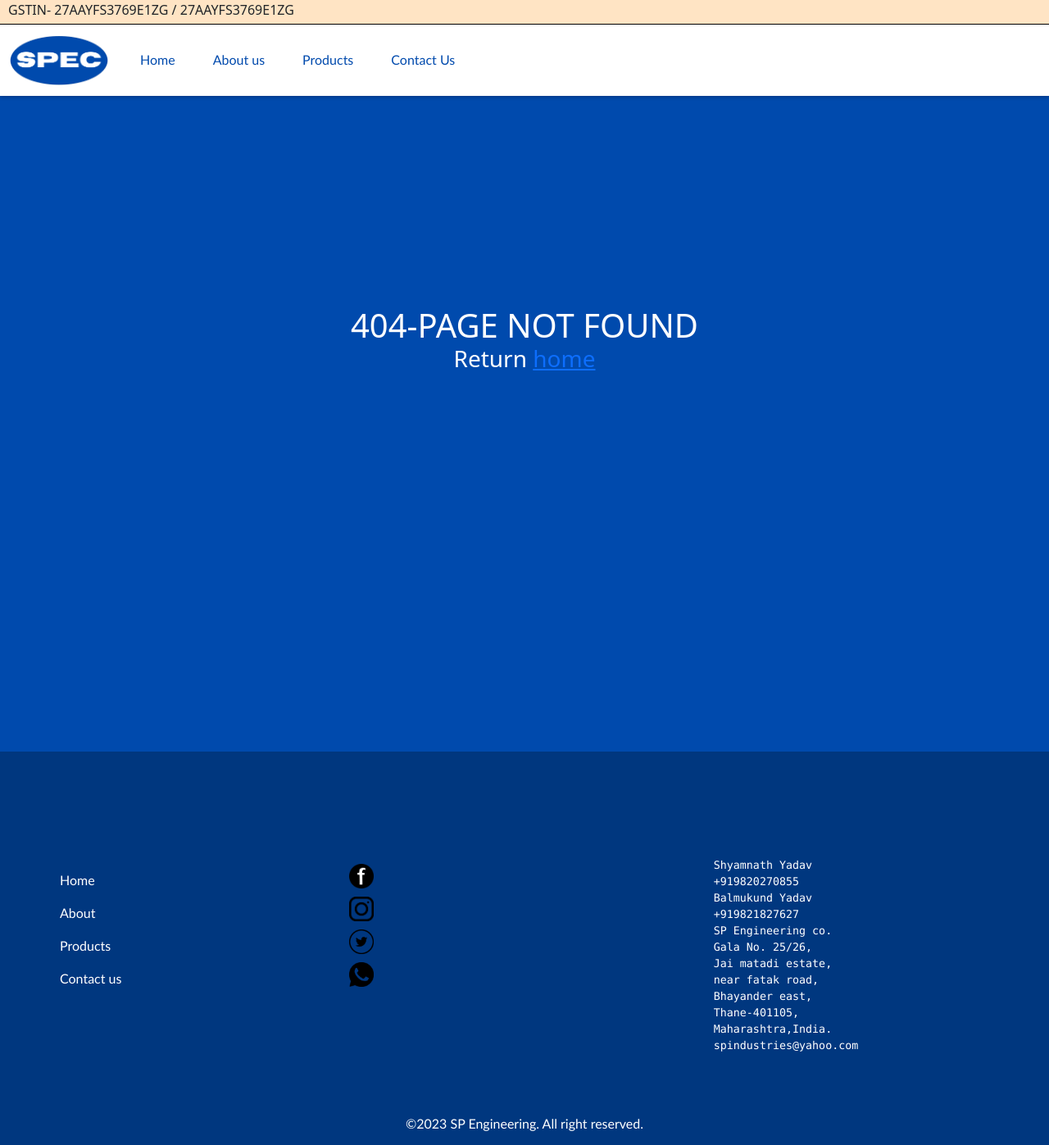
After one commit to VishalYadavGit/Spsite, a Django app: template templates/404.html in a window 1280 px wide. The commit adds this page. Shown: the whole page at 82% size. Run offline with Django 4.2, Linux system fonts and the light colour scheme; the template is opened without the code that fills it, so the values that code supplies are empty.

Commit message:
minor changes in templates

```diff
--- /dev/null
+++ b/templates/404.html
@@ -0,0 +1,20 @@
+{% extends "base.html" %}
+{% block style %}
+<style>
+    .error{
+        text-align: center;
+        padding-top: 20%;
+    }
+    .chotaerror{
+        color: white;
+    }
+</style>
+{% endblock style %}
+{% block body %}
+<div class="error">
+    <div class="chotaerror">
+        <h1 style="margin:auto;">404-PAGE NOT FOUND</h1>
+        <h3>Return <a href="/">home</a></h3>
+    </div>
+</div>
+{% endblock body %}
--- a/templates/about.html
+++ b/templates/about.html
@@ -1 +1,4 @@
 {% extends "base.html" %}
+{% block style %}{% endblock style %}
+{% block body %}
+{% endblock body %}
--- a/templates/base.html
+++ b/templates/base.html
@@ -5,6 +5,7 @@
     <meta name="viewport" content="width=device-width, initial-scale=1.0">
     <title>{% block title %}{% endblock title %}</title>
     <link href="https://cdn.jsdelivr.net/npm/bootstrap@5.3.2/dist/css/bootstrap.min.css" rel="stylesheet" integrity="sha384-T3c6CoIi6uLrA9TneNEoa7RxnatzjcDSCmG1MXxSR1GAsXEV/Dwwykc2MPK8M2HN" crossorigin="anonymous">
+    <link rel="shortcut icon" href="static/Spec_rec.png" type="image/x-icon">
    {% block style %}
     {% endblock style %}
     <style>
@@ -126,14 +127,19 @@
                 <a class="nav-link litext" aria-current="page" href="/">Home</a>
               </li>
               <li class="nav-item  navli">
-                <a class="nav-link litext" href="#">About us</a>
+                <a class="nav-link litext" href="about">About us</a>
               </li>
               <li class="nav-item dropdown navli">
                 <a class="nav-link litext" href="products">Products</a>
               </li>
               <li class="nav-item navli">
-                <a class="nav-link litext" href="#">Contact Us</a>
+                <a class="nav-link litext" href="contact">Contact Us</a>
               </li>
+              {% if user.is_authenticated and user.is_staff %}
+                <li class="nav-item navli">
+                  <a class="nav-link litext" href="adminpanel">Admin Panel</a>
+                </li>
+              {% endif %}
             </ul>
           </div>
         </div>
@@ -146,10 +152,15 @@
       <div class="footer">
         <div class="upperfooter">
           <div class="footerleft">
-            <li style="list-style: none;"><a style="text-decoration: none;color: white;" href="">Home</a></li>
-            <li style="list-style: none;"><a style="text-decoration: none;color: white;" href="">About</a></li>
-            <li style="list-style: none;"><a style="text-decoration: none;color: white;" href="">Projects</a></li>
-            <li style="list-style: none;"><a style="text-decoration: none;color: white;" href="">Contact us</a></li>
+            <li style="list-style: none;"><a style="text-decoration: none;color: white;" href="/">Home</a></li>
+            <li style="list-style: none;"><a style="text-decoration: none;color: white;" href="about">About</a></li>
+            <li style="list-style: none;"><a style="text-decoration: none;color: white;" href="products">Products</a></li>
+            <li style="list-style: none;"><a style="text-decoration: none;color: white;" href="contact">Contact us</a></li>
+            {% if user.is_authenticated and user.is_staff %}
+                <li class="nav-item navli">
+                  <a class="nav-link litext" href="admin">Admin Panel</a>
+                </li>
+              {% endif %}
           </div>
           <div class="midfooter">
             <a href="" style="margin-bottom: 10px;"><img width="30px" src="static/fb.png" alt=""></a>
--- a/templates/contact.html
+++ b/templates/contact.html
@@ -1 +1,6 @@
 {% extends "base.html" %}
+{% block style %}{% endblock style %}
+{% block body %}
+
+
+{% endblock body %}
```
Also changed, not shown: templates/products.html (+5 -3 lines).
